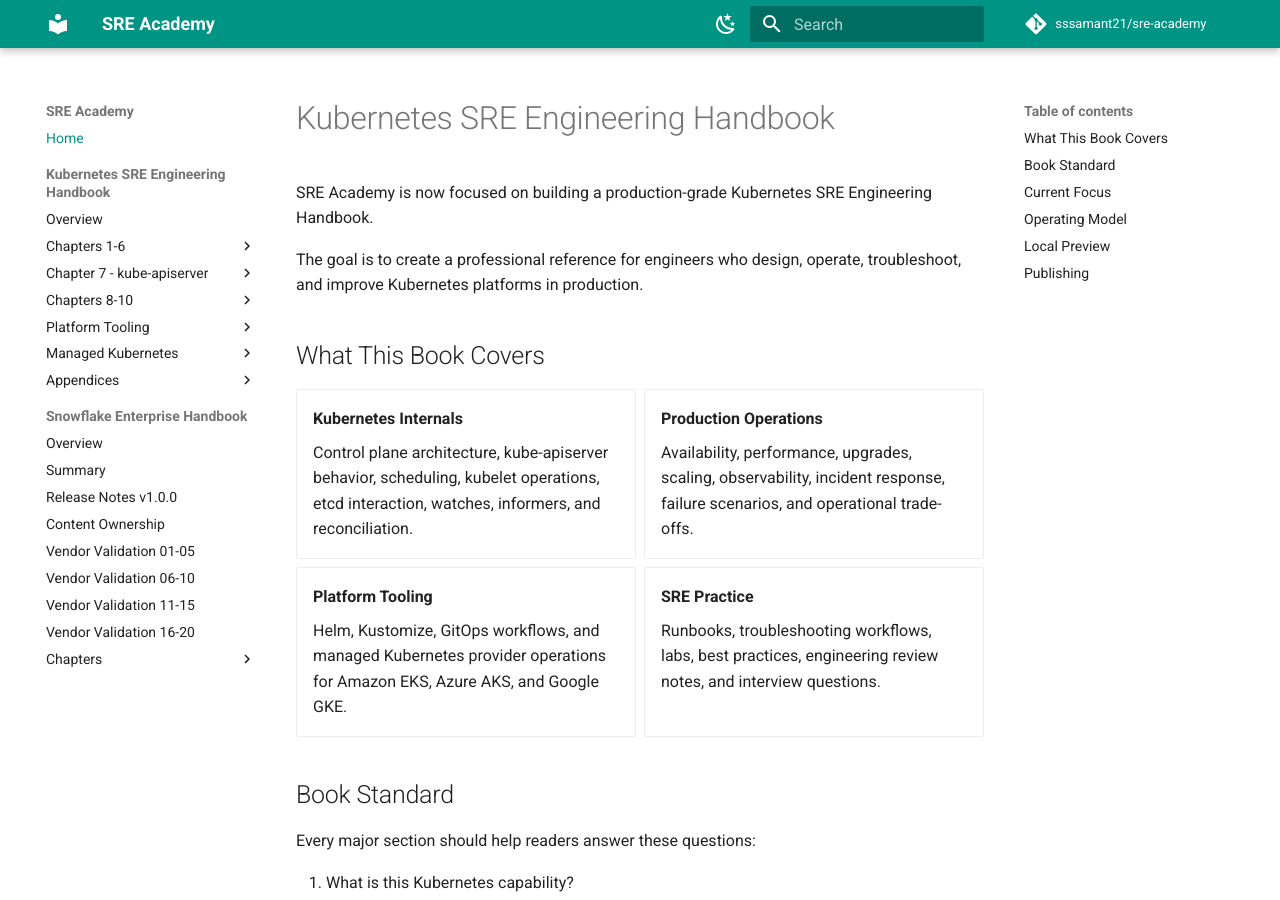
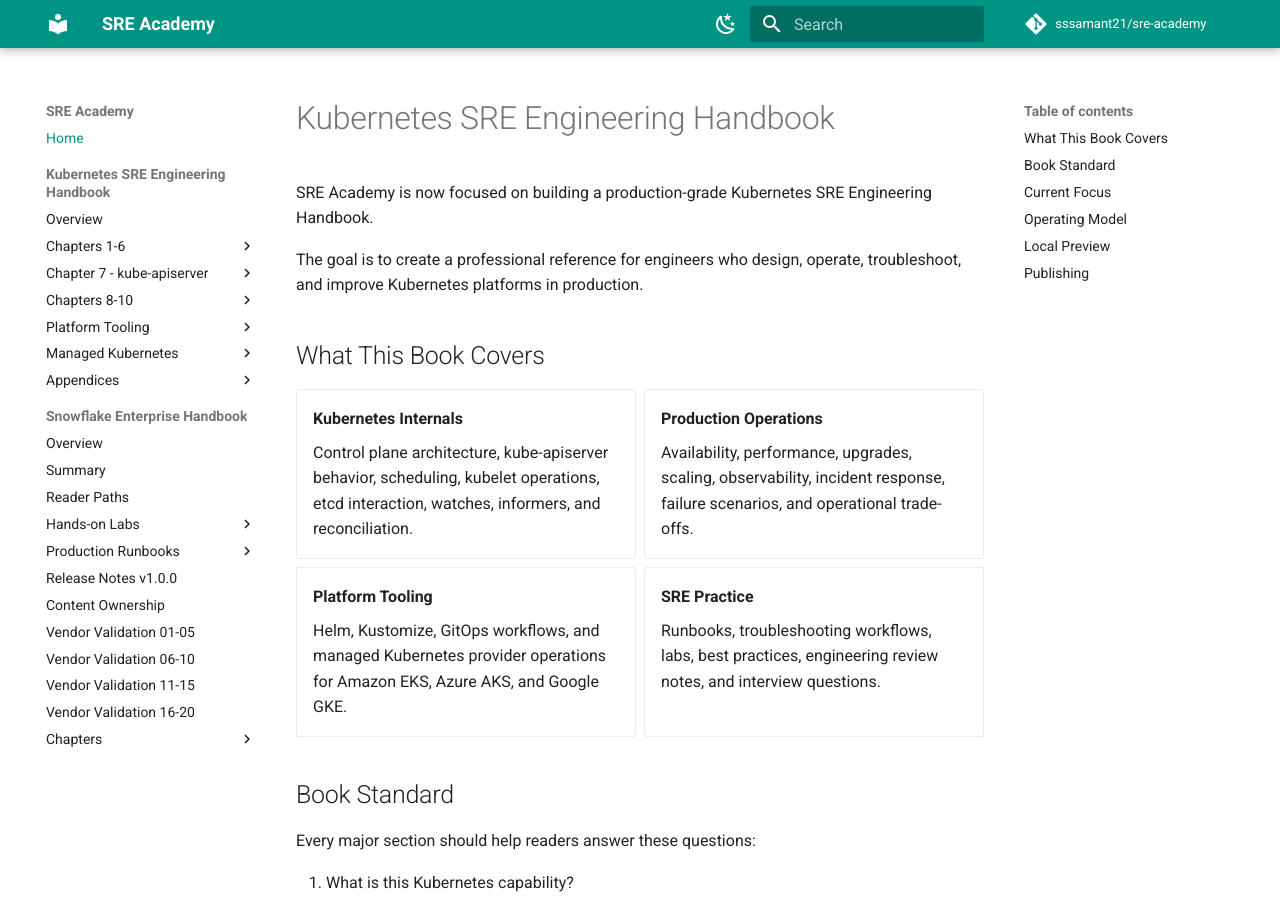
Before and after one commit to sssamant21/sre-academy, an MkDocs documentation site: the page built from docs/index.md, in a window 1280 px wide and 900 px high. Built offline with MkDocs 1.6.1 and Material for MkDocs 9.7.7, drawn with Linux system fonts in a browser that asks for light colours; comment, search, counter and statistics services are not loaded; some of the changed lines change nothing that is shown.

Commit message:
docs: add Snowflake labs and runbooks to navigation

```diff
--- a/mkdocs.yml
+++ b/mkdocs.yml
@@ -112,6 +112,18 @@
   - Snowflake Enterprise Handbook:
       - Overview: books/snowflake/index.md
       - Summary: books/snowflake/summary.md
+      - Reader Paths: books/snowflake/reader-paths.md
+      - Hands-on Labs:
+          - Overview: books/snowflake/labs/index.md
+          - Authoring Standard: books/snowflake/labs/lab-standard.md
+          - Query Profile and Pruning: books/snowflake/labs/query-profile-and-pruning.md
+          - Warehouse Concurrency Analysis: books/snowflake/labs/warehouse-concurrency-analysis.md
+          - Credit Baseline and Guardrails: books/snowflake/labs/credit-baseline-and-guardrails.md
+      - Production Runbooks:
+          - Overview: books/snowflake/runbooks/index.md
+          - Authoring Standard: books/snowflake/runbooks/runbook-standard.md
+          - Warehouse Queuing: books/snowflake/runbooks/warehouse-queuing.md
+          - Unexpected Credit Consumption: books/snowflake/runbooks/unexpected-credit-consumption.md
       - Release Notes v1.0.0: books/snowflake/RELEASE_NOTES_v1.0.0.md
       - Content Ownership: books/snowflake/content-ownership.md
       - Vendor Validation 01-05: books/snowflake/validation/chapter-01-05.md
```
